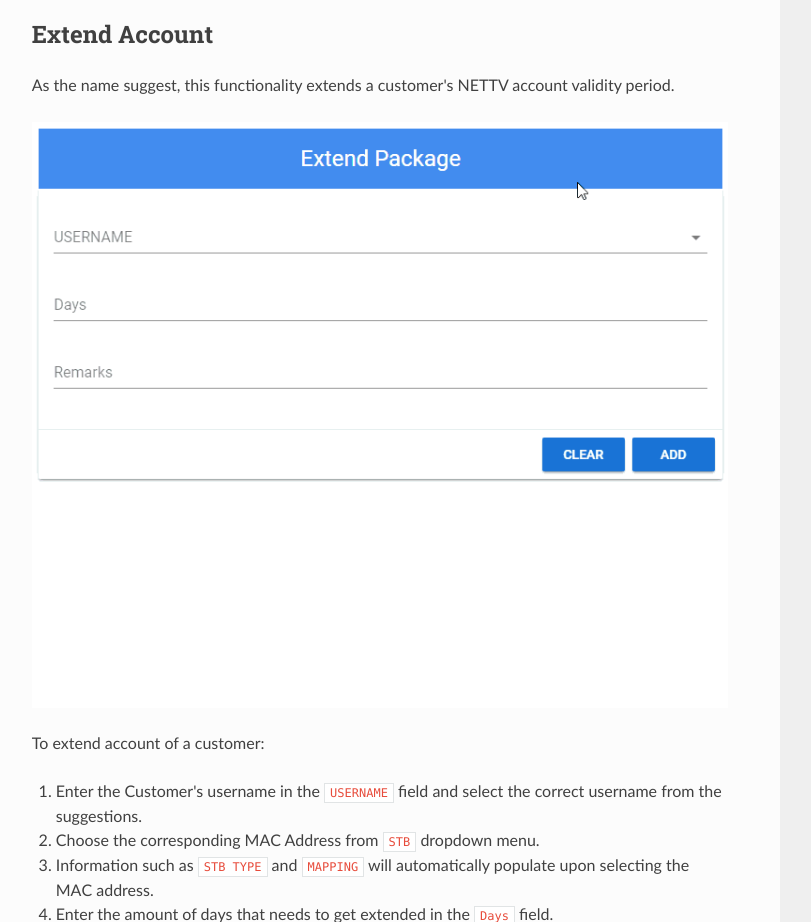
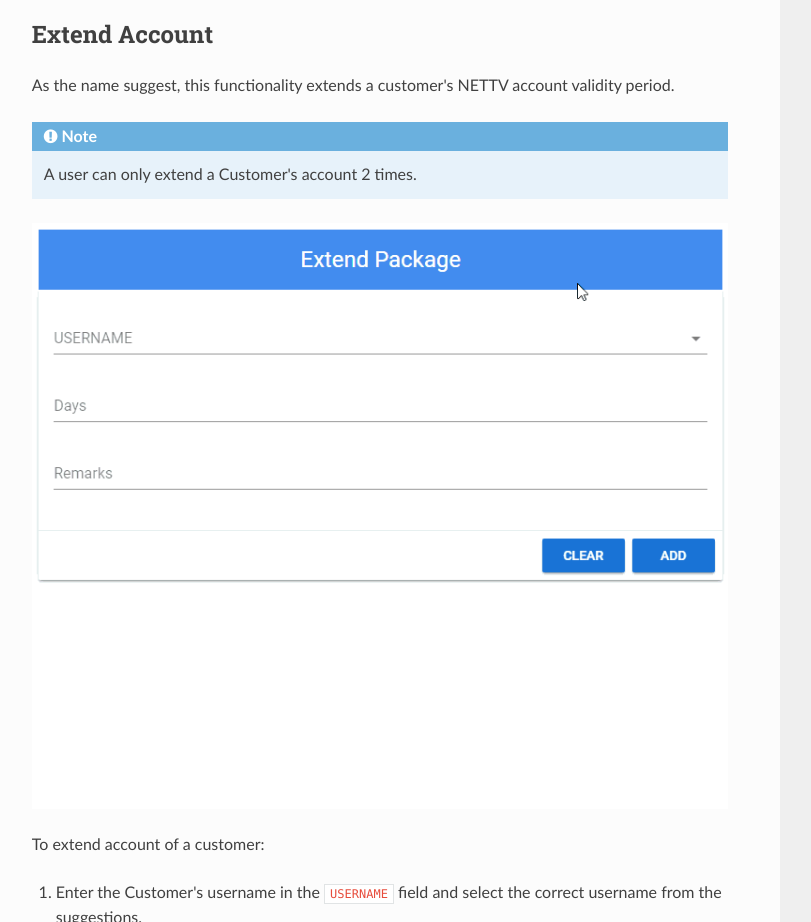
Before and after one commit to cnobi/NETTV-User-Documentation, a plain HTML site: page account/index.html in a window 1280 px wide. Shown: the part 2380-3302 px from the top of the page, without its empty margins (320-1131 px from the left). Drawn offline with nearby package versions, Linux system fonts and the light colour scheme.

Commit message:
Add note to Account>Extend Account. Final push before deployment.

```diff
--- a/account/index.html
+++ b/account/index.html
@@ -155,6 +155,10 @@
 
 <h2 id="extend-account">Extend Account</h2>
 <p>As the name suggest, this functionality extends a customer's NETTV account validity period.</p>
+<div class="admonition note">
+<p class="admonition-title">Note</p>
+<p>A user can only extend a Customer's account 2 times.</p>
+</div>
 <p><img alt="Extend Account GIF" src="../img/Account%20-%20Extend%20Package%20GIF.gif" /></p>
 <p>To extend account of a customer:</p>
 <ol>
```
Also changed, not shown: search/search_index.json (+1 -1 lines), 1 other file.
